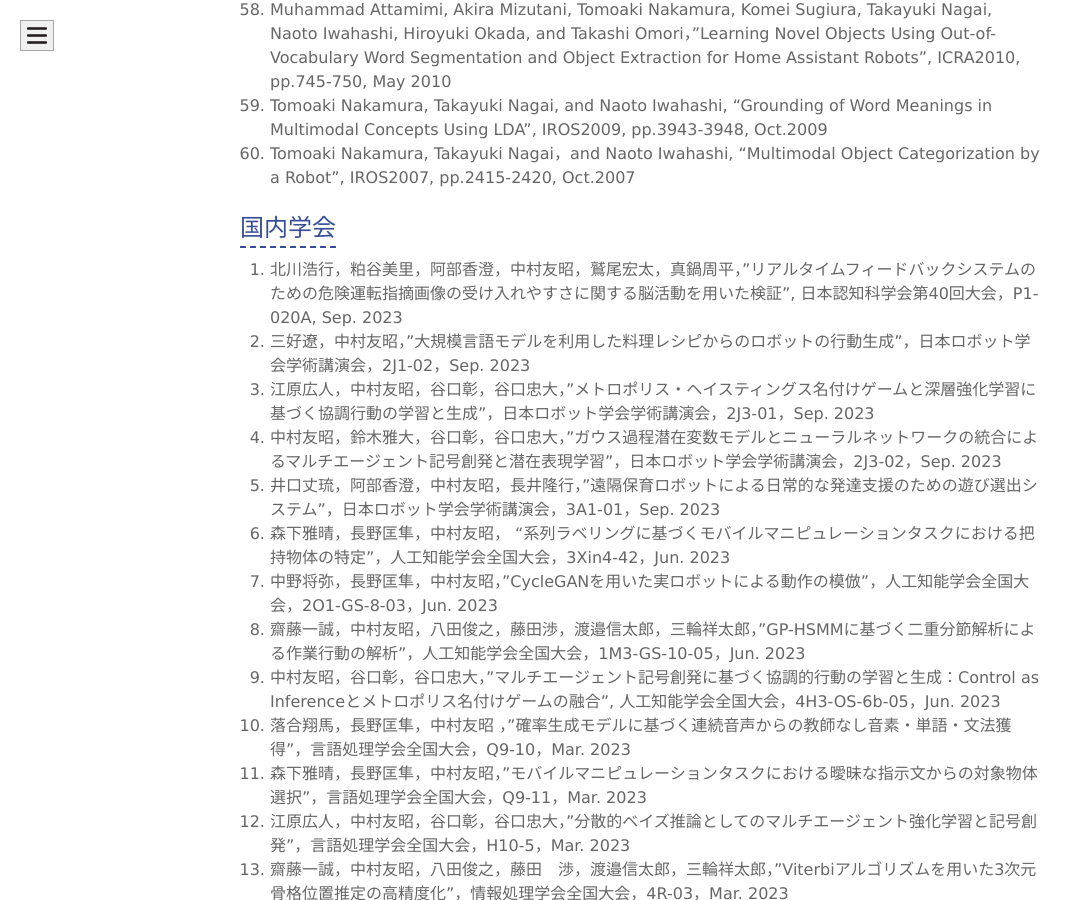
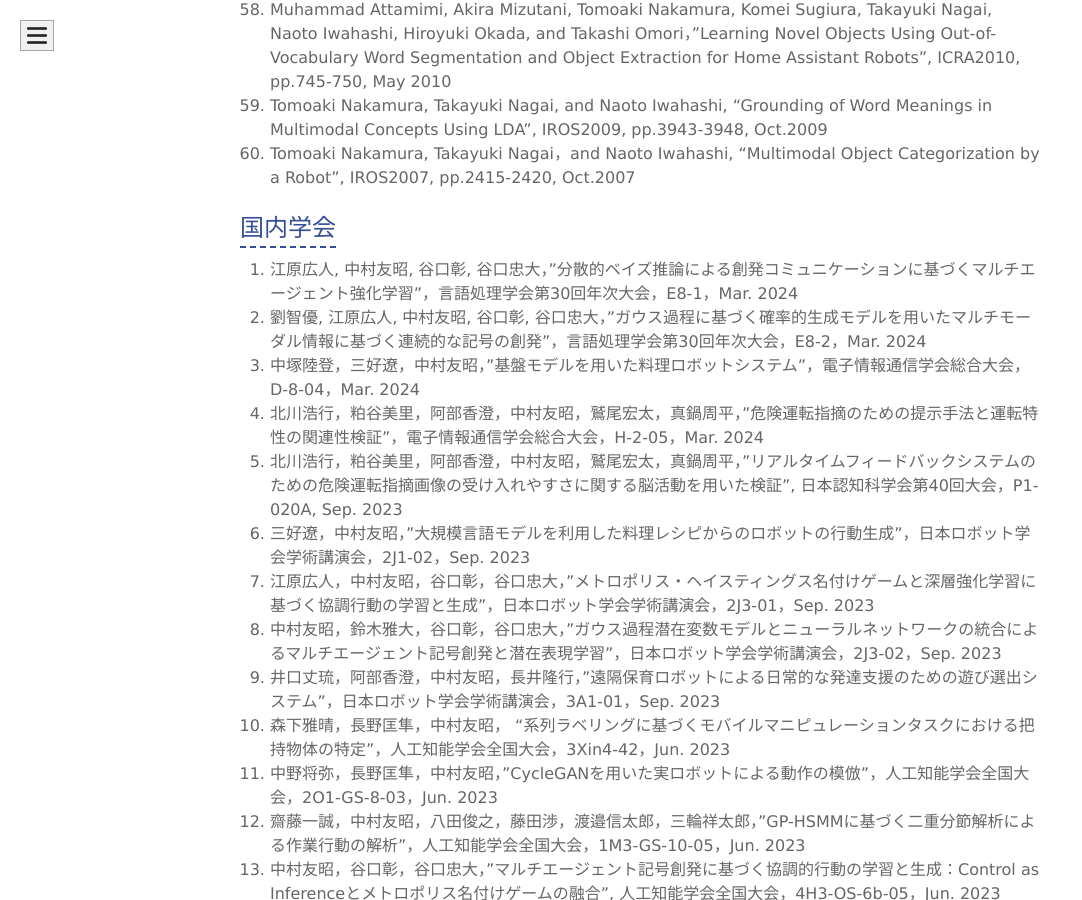
Before and after one commit to naka-lab/naka-lab.github.io, a Jekyll site: the page built from subpages/pub.md, in a window 1280 px wide and 900 px high, scrolled down 9313 px. Shown: the whole window, without its empty margins (0-1082 px from the left). Built offline with Jekyll 4.4.1, drawn with Linux system fonts in a browser that asks for light colours.

Commit message:
Update pub.md

```diff
--- a/subpages/pub.md
+++ b/subpages/pub.md
@@ -152,6 +152,10 @@ Signal Processing, pp. 13-16, Feb. 2020
 
 
 ## 国内学会
+1. 江原広人, 中村友昭, 谷口彰, 谷口忠大，"分散的ベイズ推論による創発コミュニケーションに基づくマルチエージェント強化学習"，言語処理学会第30回年次大会，E8-1，Mar. 2024
+1. 劉智優, 江原広人, 中村友昭, 谷口彰, 谷口忠大，"ガウス過程に基づく確率的生成モデルを用いたマルチモーダル情報に基づく連続的な記号の創発"，言語処理学会第30回年次大会，E8-2，Mar. 2024
+1. 中塚陸登，三好遼，中村友昭，"基盤モデルを用いた料理ロボットシステム"，電子情報通信学会総合大会，D-8-04，Mar. 2024
+1. 北川浩行，粕谷美里，阿部香澄，中村友昭，鷲尾宏太，真鍋周平，"危険運転指摘のための提示手法と運転特性の関連性検証"，電子情報通信学会総合大会，H-2-05，Mar. 2024
 1. 北川浩行，粕谷美里，阿部香澄，中村友昭，鷲尾宏太，真鍋周平，"リアルタイムフィードバックシステムのための危険運転指摘画像の受け入れやすさに関する脳活動を用いた検証", 日本認知科学会第40回大会，P1-020A, Sep. 2023
 1. 三好遼，中村友昭，"大規模言語モデルを利用した料理レシピからのロボットの行動生成"，日本ロボット学会学術講演会，2J1-02，Sep. 2023
 1. 江原広人，中村友昭，谷口彰，谷口忠大，"メトロポリス・ヘイスティングス名付けゲームと深層強化学習に基づく協調行動の学習と生成"，日本ロボット学会学術講演会，2J3-01，Sep. 2023
```
